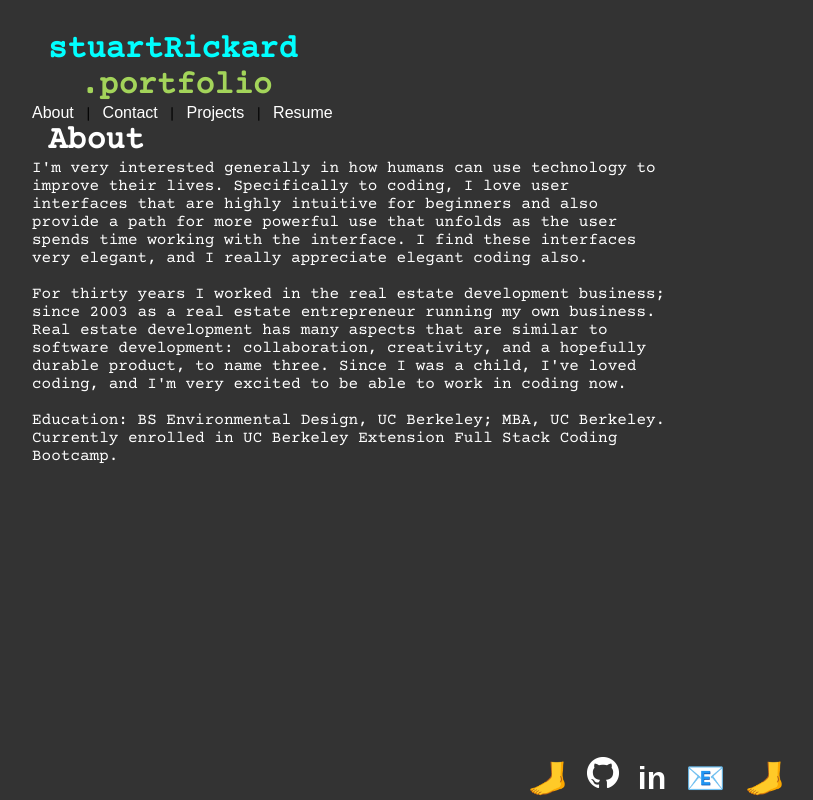
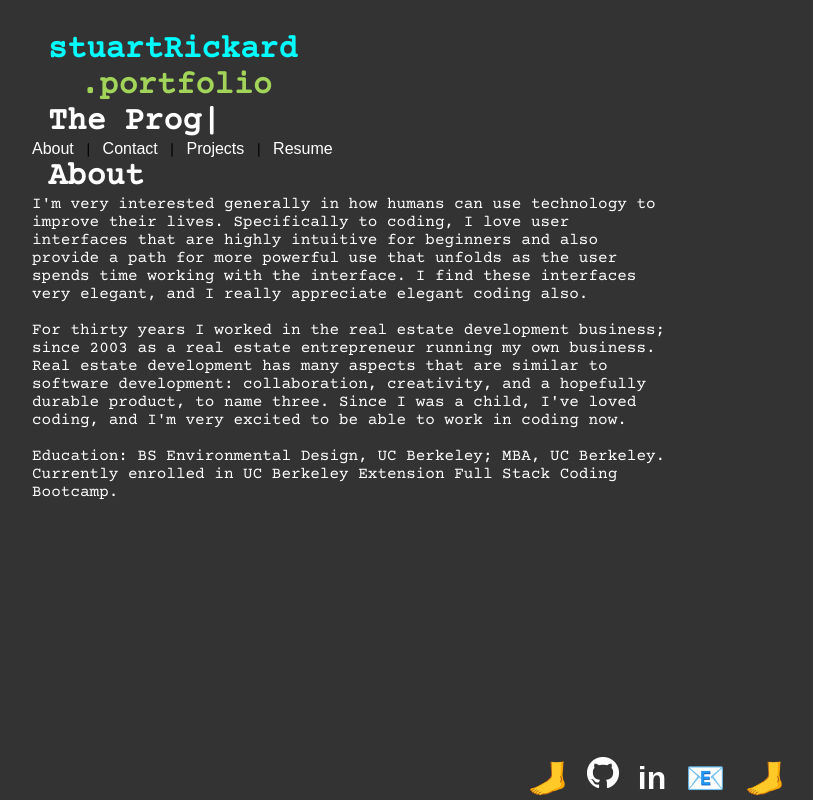
Before and after one commit to stuart-rickard/srport3, a React (Create React App) app: page /About in a window 1280 px wide. Shown: the top 800 px of the page, without its empty margins (16-829 px from the left). Built offline with nearby package versions, Linux system fonts and the light colour scheme.

Commit message:
typing added

```diff
--- a/src/App.jsx
+++ b/src/App.jsx
@@ -1,6 +1,7 @@
 import { Outlet, Link } from "react-router-dom";
 import "./App.css";
 import Nav from "./routes/Nav";
+import Typing from "./routes/Typing";
 // import About from "./routes/About";
 // import Projects from "./routes/Projects";
 // import Contact from "./routes/Contact";
@@ -14,6 +15,7 @@ function App() {
     <div className="App">
       <header className="App-header">
         <Nav />
+        <Typing />
         {/* <SomeComponent /> */}
         <div>
           <Link to="/About">About</Link> | <Link to="/Contact">Contact</Link> |{" "}
--- /dev/null
+++ b/src/routes/Typing.jsx
@@ -0,0 +1,53 @@
+import React, { useState, useEffect } from "react";
+const words = ["Developer", "Programmer."];
+
+export default function Typing() {
+  const [index, setIndex] = useState(0);
+  const [subIndex, setSubIndex] = useState(0);
+  const [blink, setBlink] = useState(true);
+  const [reverse, setReverse] = useState(false);
+
+  // typeWriter
+  useEffect(() => {
+    if (index === words.length - 1 && subIndex === words[index].length) {
+      return;
+    }
+
+    if (
+      subIndex === words[index].length + 1 &&
+      index !== words.length - 1 &&
+      !reverse
+    ) {
+      setReverse(true);
+      return;
+    }
+
+    if (subIndex === 0 && reverse) {
+      setReverse(false);
+      setIndex((prev) => prev + 1);
+      return;
+    }
+
+    const timeout = setTimeout(() => {
+      setSubIndex((prev) => prev + (reverse ? -1 : 1));
+    }, Math.max(reverse ? 75 : subIndex === words[index].length ? 1000 : 150, parseInt(Math.random() * 350)));
+
+    return () => clearTimeout(timeout);
+  }, [subIndex, index, reverse]);
+
+  // blinker
+  useEffect(() => {
+    const timeout2 = setTimeout(() => {
+      setBlink((prev) => !prev);
+    }, 500);
+    return () => clearTimeout(timeout2);
+  }, [blink]);
+
+  return (
+    <>
+      <h1>
+        The {`${words[index].substring(0, subIndex)}${blink ? "|" : " "}`}
+      </h1>
+    </>
+  );
+}
```
